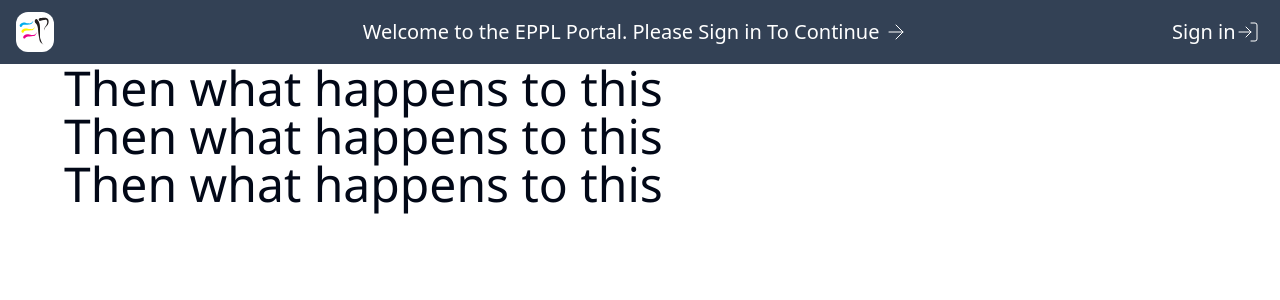
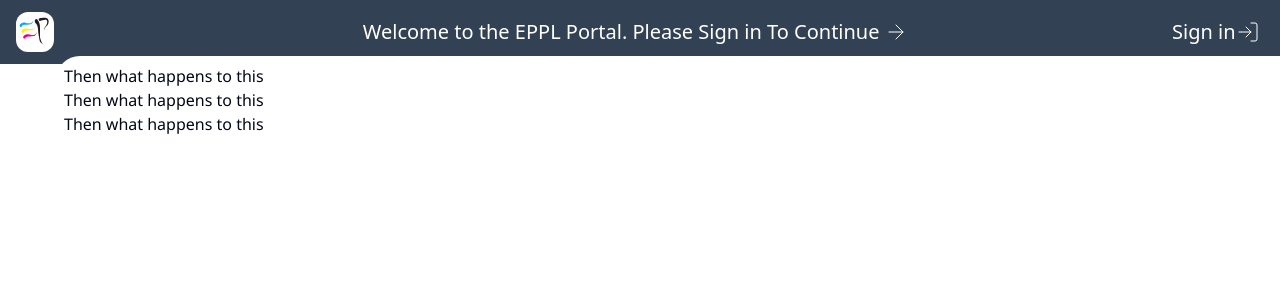
Before and after one commit to udayjain26/eppl, a Next.js app: page / in a window 1280 px wide. Shown: the top 300 px of the page. Built offline with nearby package versions, Linux system fonts and the light colour scheme; no server answers.

Commit message:
TW Merge and Clsx prep

```diff
--- a/src/app/_components/page-wrapper.tsx
+++ b/src/app/_components/page-wrapper.tsx
@@ -4,7 +4,7 @@ export default function PageWrapper({
   children: React.ReactNode
 }) {
   return (
-    <div className="fixed left-16 top-16 flex h-full w-full max-w-full flex-col overflow-y-scroll text-5xl ">
+    <div className="fixed left-16 top-16 -m-2 flex h-full w-full max-w-full flex-col overflow-y-scroll rounded-3xl bg-white p-2">
       {children}
     </div>
   )
```
